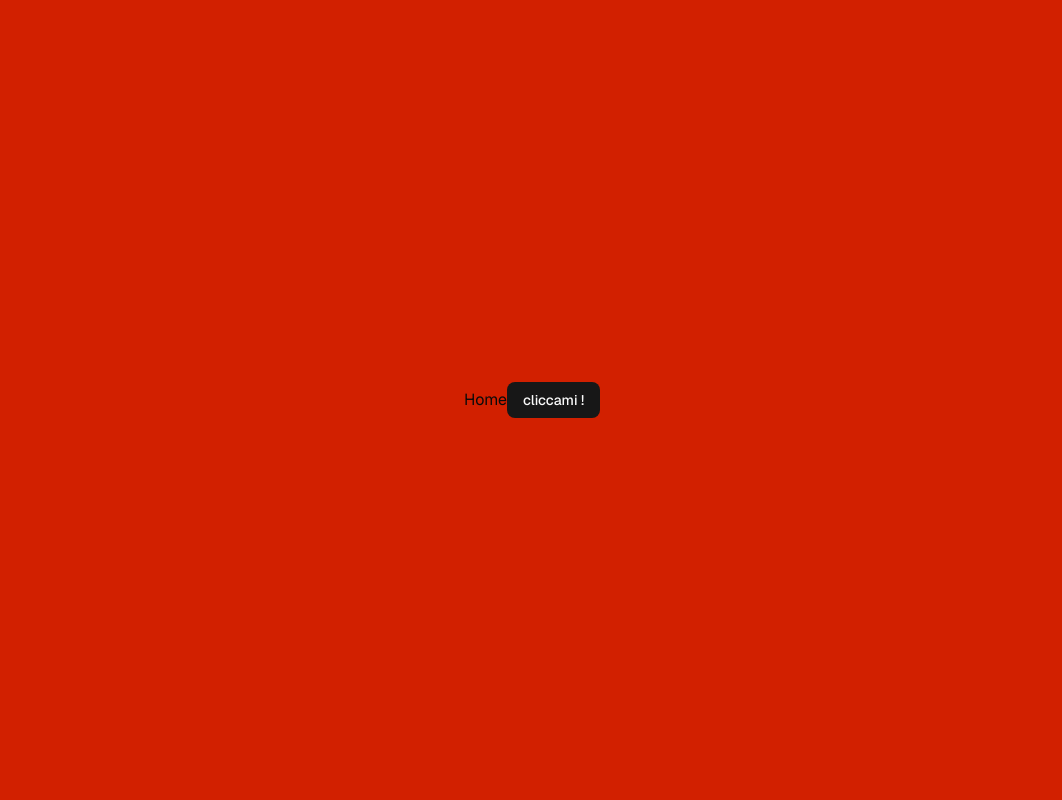
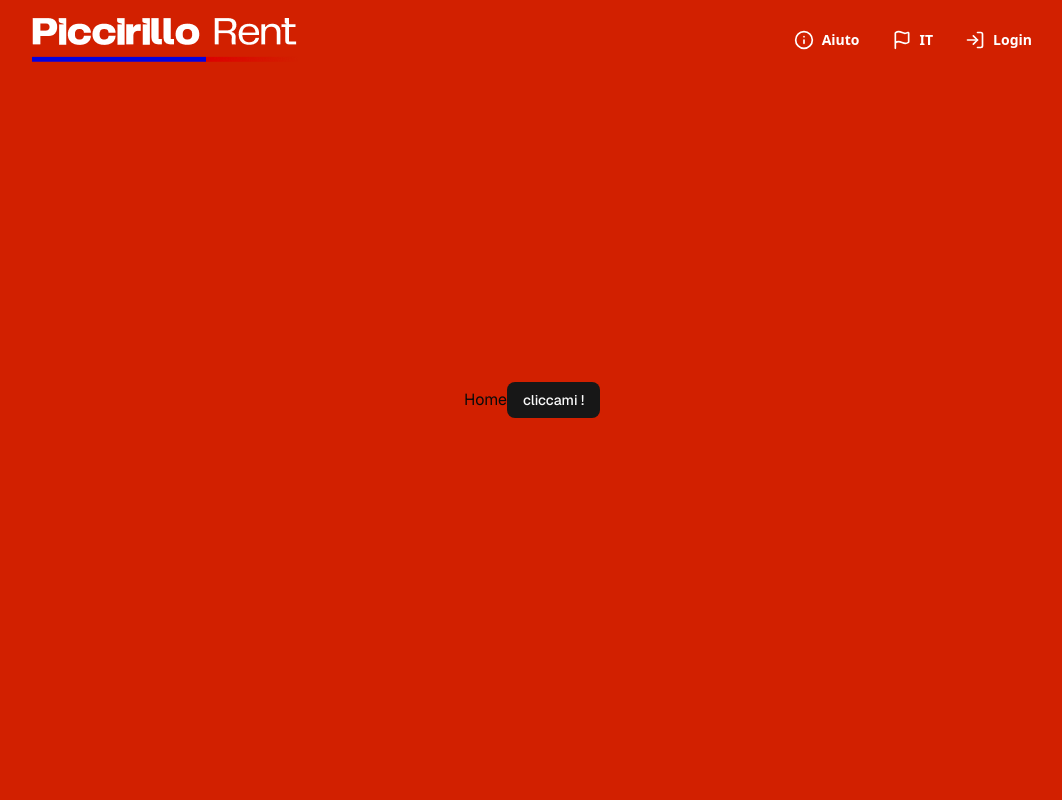
Before and after one commit to carlo1010/gp-noleggio-nextjs, a Next.js app in the folder gp-noleggio-fe/: page / in a window 1280 px wide. Shown: the top 800 px of the page, without its empty margins (108-1170 px from the left). Built offline with nearby package versions, Linux system fonts and the light colour scheme.

Commit message:
Header
Ho implementato l'header in modo piu simile possibile al figma

```diff
--- a/gp-noleggio-fe/app/layout.tsx
+++ b/gp-noleggio-fe/app/layout.tsx
@@ -2,6 +2,7 @@ import type { Metadata } from "next";
 import { Geist, Geist_Mono } from "next/font/google";
 import "./globals.css";
 import Footer from "@/components/footer";
+import Header from "@/components/header";
 
 const geistSans = Geist({
   variable: "--font-geist-sans",
@@ -28,6 +29,7 @@ export default function RootLayout({
       <body
         className={`${geistSans.variable} ${geistMono.variable} antialiased`}
       >
+      <Header/>
         {children}
       <Footer/>
       </body>
--- a/gp-noleggio-fe/components/header.tsx
+++ b/gp-noleggio-fe/components/header.tsx
@@ -0,0 +1,33 @@
+import {Flag, Info, LogIn} from "lucide-react";
+import Link from "next/link";
+
+export default function Header(){
+    return(
+        <header className="absolute top-0 left-0 w-full z-50 bg-transparent">
+            <div className="container mx-auto px-35 h-20 flex items-center justify-between">
+                <div className="flex flex-col">
+                    <img src={"/logo-rent.png"}  alt={"logo gruppo piccirillo rent"} width={266} height={44}/>
+                    </div>
+
+
+                <div className="flex items-center gap-8 text-white">
+                    <Link href={""} className="flex items-center gap-2 text-sm">
+                        <Info width={20} height={20}/>
+                        <span className={"font-bold"}>Aiuto</span>
+                    </Link>
+                    <div className="flex items-center gap-2 text-sm cursor-pointer">
+                        <Flag width={20} height={20} />
+                        <span className={"font-bold"}>IT</span>
+                    </div>
+                    <Link href={""} className="flex items-center gap-2 text-sm">
+                        <LogIn width={20} height={20} />
+                        <span className={"font-bold"}>Login</span>
+                    </Link>
+                </div>
+
+            </div>
+        </header>
+
+    )
+
+}
```
Also changed, not shown: gp-noleggio-fe/public/logo-rent.png (renamed from gp-noleggio-fe/public/Logo-Rent.png).
